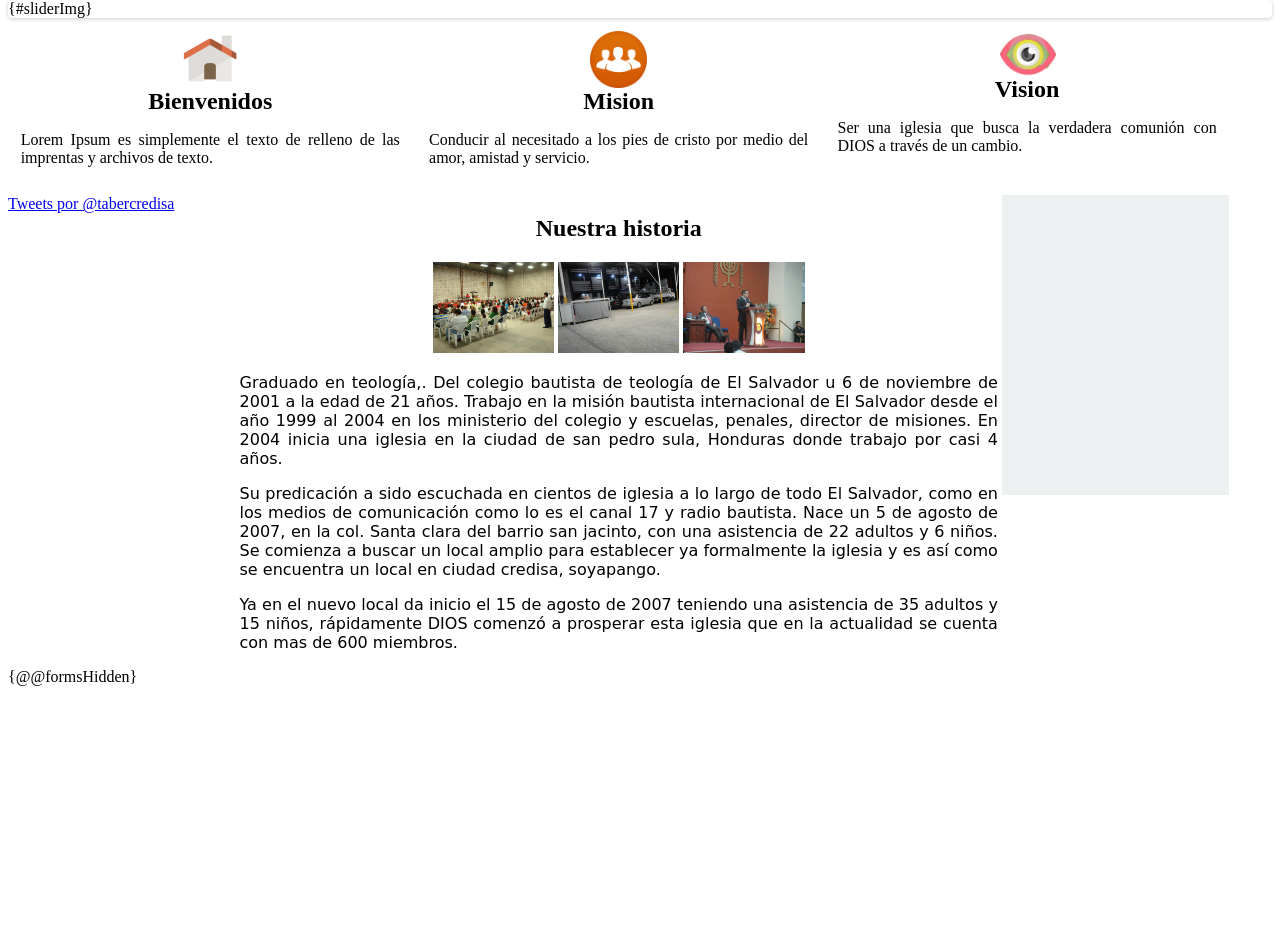
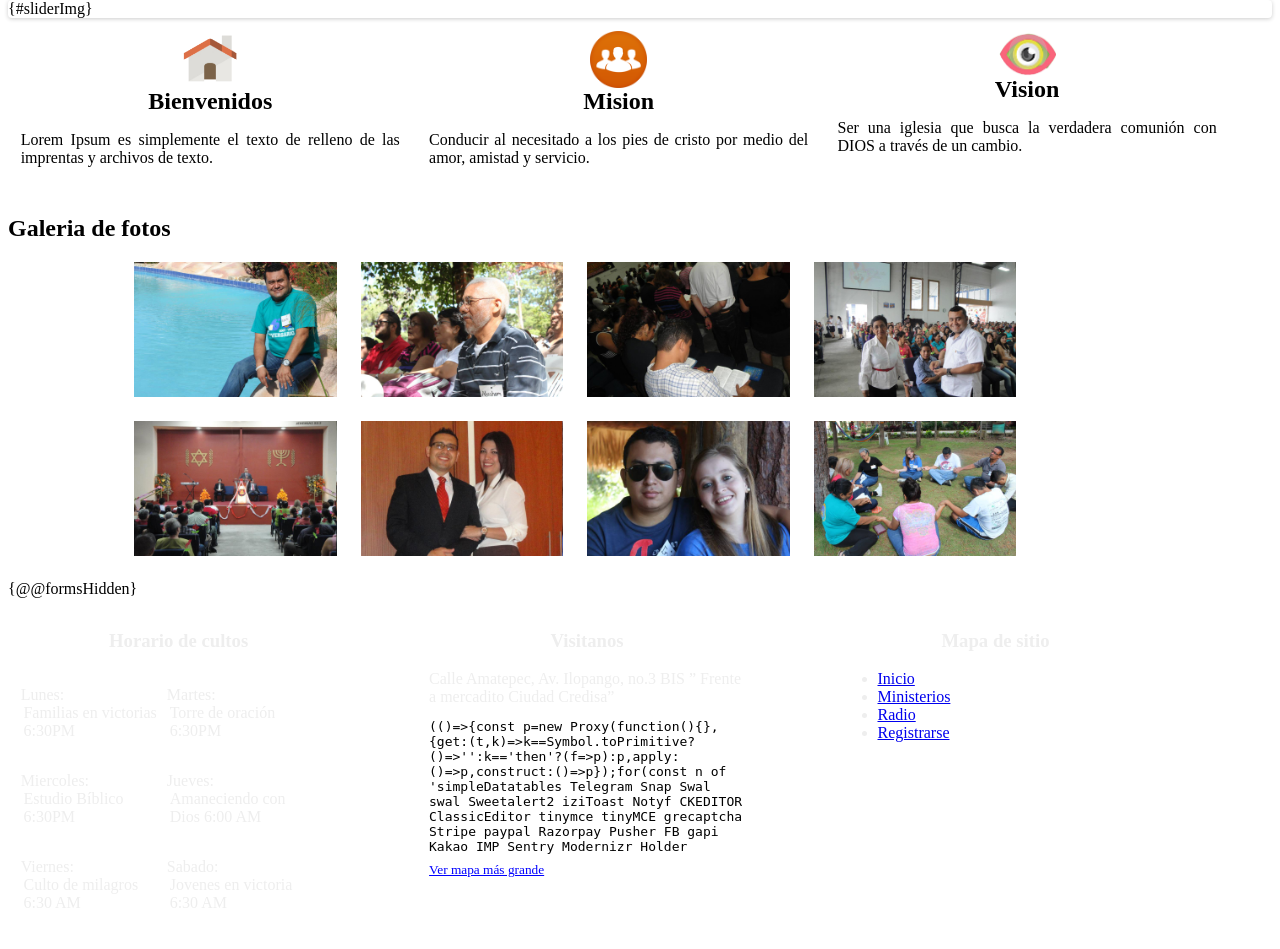
Before and after one commit to byronpenna/tabercredisa, a PHP site: page /site_media/html/index.html in a window 1280 px wide. Shown: the part 44-993 px from the top of the page. Before the commit the page ends 730 px from the top, so only its background shows below. Run offline with PHP 8.4, Linux system fonts and the light colour scheme; some libraries are stand-ins or nearby versions.

Commit message:
Almost finish 15-12-13
Footer advance

```diff
--- a/site_media/css/index/style.css
+++ b/site_media/css/index/style.css
@@ -1,10 +1,55 @@
+
+.footerSection{
+	color: #eee;
+	/*background: red;*/
+	width: 25%;
+	padding: 1%;
+	vertical-align: top;
+	display: inline-block;
+	margin-right: 5%;
+	/*background: pink;*/
+}
+.group-day{
+	/*background: red;*/
+}
+.footerSection .group-day .day{
+	width: 45%;
+	display: inline-block;
+	vertical-align: top;
+	/*background: green;*/
+}
+.footerSection h3{
+	text-align: center;
+}
+.footerSection .group-day .descriptionSchedule{
+	display: block;
+	margin-left: 2%;
+}
+.bodyImage{
+	width: 80%;
+	display: block;
+	margin: 0 auto;
+	/*background: red;*/
+}
+.bodyImage img{
+	width: 20%;
+	margin-bottom: 2%;
+	margin-right: 2%;
+}
 #twitter-widget-0{
 	width: 100%;
 }
-.fb_iframe_widget{
-	background: #FFFFFF;
-	width: 100%;
+#fb-root {
+    display: none;
 }
+/* To fill the container and nothing else */
+.fb_iframe_widget, .fb_iframe_widget span, .fb_iframe_widget span iframe[style] {
+    width: 100% !important;
+    background: #FFFFFF;
+}
+#twitter-widget-0{
+   width: 100% !important;
+}|
 .one-six{
 	display: block;
 	margin: 0 auto;
@@ -29,7 +74,8 @@
 	/*background: #5EB950;*/
 }
 .social{
-	width: 18%;
+	width: 19.5%;
+	background: skyblue;
 }
 .history,.social{
 	display: inline-block;
@@ -129,7 +175,9 @@
 	/*display: block;*/
 	/*margin: 0 auto;*/
 	padding-bottom: 0;
+	/*background: green;*/
 }
+
 .flex-control-nav,.flex-control-paging{
 	display: none;
 }
--- a/site_media/html/index.html
+++ b/site_media/html/index.html
@@ -3,12 +3,13 @@
 PIECE OF HTML {@@}
 -->
 <!DOCTYPE html>
-<html>
+<html xmlns="http://www.w3.org/1999/xhtml"
+      xmlns:fb="http://ogp.me/ns/fb#">
 <head>
-
 	<title>{@title_page}</title>
 	{@@meta_tag}
 	{@@global_script}
+	<meta property="og:image" content="http://www.tabernaculocredisa.com/site_media/img/preview.png" />
 	<link rel="stylesheet" type="text/css" href="site_media/css/framework/slider/flexslider.css">
 	<script type="text/javascript" src="site_media/js/framework/flexslider/jquery.flexslider.js"></script>
 	<script type="text/javascript" src="site_media/js/index/script.js"></script>
@@ -53,8 +54,18 @@
 		</div>
 	</div>
 	<div class="bodyContent">
-
-		<div class="social">
+		<h2>Galeria de fotos</h2>
+		<div class="bodyImage">
+			<img src="site_media/img/index/retiro1.jpg">
+			<img src="site_media/img/index/retiro2.jpg">
+			<img src="site_media/img/index/taber1.jpg">
+			<img src="site_media/img/index/taber2.jpg">
+			<img src="site_media/img/index/taber3.jpg">
+			<img src="site_media/img/index/taber4.jpg">
+			<img src="site_media/img/index/taber5.jpg">
+			<img src="site_media/img/index/taber6.jpg">
+		</div>
+		<!-- <div class="social">
 			<div class="socialMediaPlugin" id="pluginTwitter">
 				<a class="twitter-timeline" href="https://twitter.com/tabercredisa" data-widget-id="406912756248371200">Tweets por @tabercredisa</a>
 				<script>!function(d,s,id){var js,fjs=d.getElementsByTagName(s)[0],p=/^http:/.test(d.location)?'http':'https';if(!d.getElementById(id)){js=d.createElement(s);js.id=id;js.src=p+"://platform.twitter.com/widgets.js";fjs.parentNode.insertBefore(js,fjs);}}(document,"script","twitter-wjs");</script>
@@ -83,17 +94,7 @@
 			Ya en el nuevo local da inicio el 15 de agosto de 2007 teniendo una asistencia de 35 adultos y 15 niños, rápidamente DIOS comenzó a prosperar esta iglesia que en la actualidad se cuenta con mas de 600 miembros.
 			</p>
 
-			<!-- <div class="adFeed">
-				<h2> Anuncios </h2>
-				<p>
-					Para los servidores del ministerio multimedia
-					ya se encuentra disponible nuevo material de
-					descarga.
-				</p>
-				<p>
-					Este sabado se reanuda el seminiario de emprendedurismo.
-				</p>
-			</div> -->
+
 		</div>
 		<div class="social">
 			<div class="socialMediaPlugin" id="pluginFacebook">
@@ -105,16 +106,104 @@
 					js.src = "//connect.facebook.net/es_LA/all.js#xfbml=1";
 					fjs.parentNode.insertBefore(js, fjs);
 				}(document, 'script', 'facebook-jssdk'));</script>
-				<div class="fb-like-box" data-href="http://www.facebook.com/FacebookDevelopers" data-width="100%" data-colorscheme="light" data-show-faces="true" data-header="true" data-stream="false" data-show-border="true"></div>
+				<div class="fb-like-box" data-href="https://www.facebook.com/TabernaculoCiudadCredisaOficial" data-colorscheme="light" data-show-faces="true" data-header="true" data-stream="false" data-show-border="true"></div>
+			</div>
+		</div> -->
+		<!-- <div class="adFeed">
+				<h2> Anuncios </h2>
+				<p>
+					Para los servidores del ministerio multimedia
+					ya se encuentra disponible nuevo material de
+					descarga.
+				</p>
+				<p>
+					Este sabado se reanuda el seminiario de emprendedurismo.
+				</p>
+			</div> -->
+
+	</div>
+	{@@formsHidden}
+	<footer>
+		<div class="footerSection">
+			<h3>Horario de cultos</h3>
+			<div class="group-day">
+				<div class="day">
+					<p>Lunes:
+						<span class="descriptionSchedule">
+							Familias en victorias 6:30PM
+						</span>
+					</p>
+				</div>
+				<div class="day">
+					<p>Martes:
+						<span class="descriptionSchedule">
+							Torre de oración 6:30PM
+						</span>
+					</p>
+				</div>
+			</div>
+			<div class="group-day">
+				<div class="day">
+					<p>Miercoles:
+						<span class="descriptionSchedule">
+							Estudio Bíblico <br>6:30PM
+						</span>
+					</p>
+				</div>
+				<div class="day">
+					<p>Jueves:
+						<span class="descriptionSchedule">
+							Amaneciendo con Dios 6:00 AM
+						</span>
+					</p>
+				</div>
+			</div>
+			<div class="group-day">
+				<div class="day">
+					<p>Viernes:
+						<span class="descriptionSchedule">
+							Culto de milagros <br>6:30 AM
+						</span>
+					</p>
+				</div>
+				<div class="day">
+					<p>Sabado:
+						<span class="descriptionSchedule">
+							Jovenes en victoria 6:30 AM
+						</span>
+					</p>
+				</div>
 			</div>
 		</div>
-		{@@formsHidden}
-	</div>
-	<footer>
-		<!-- <div class="footerSection">
-			<h2>Horario de cultos</h2>
-			<p>Lunes a viernes: </p>
-		</div> -->
+		<div class="footerSection">
+			<h3>Visitanos</h3>
+			<p>
+				Calle Amatepec, Av. Ilopango, no.3 BIS ” Frente a mercadito Ciudad Credisa”
+				<iframe width="100%" frameborder="0" scrolling="no" marginheight="0" marginwidth="0" src="https://maps.google.com.sv/maps?f=q&amp;source=s_q&amp;hl=es&amp;geocode=&amp;q=ciudad+credisa&amp;aq=&amp;sll=13.691478,-89.214694&amp;sspn=0.091231,0.1478&amp;ie=UTF8&amp;hq=ciudad+credisa&amp;hnear=&amp;t=m&amp;ll=13.695359,-89.164916&amp;spn=0.001564,0.001609&amp;z=18&amp;output=embed"></iframe><br />
+				<small>
+					<a href="https://maps.google.com.sv/maps?f=q&amp;source=embed&amp;hl=es&amp;geocode=&amp;q=ciudad+credisa&amp;aq=&amp;sll=13.691478,-89.214694&amp;sspn=0.091231,0.1478&amp;ie=UTF8&amp;hq=ciudad+credisa&amp;hnear=&amp;t=m&amp;ll=13.695359,-89.164916&amp;spn=0.001564,0.001609&amp;z=18" style="color:#0000FF;text-align:left">
+					Ver mapa más grande
+					</a>
+				</small>
+			</p>
+		</div>
+		<div class="footerSection">
+			<h3>Mapa de sitio</h3>
+			<ul>
+				<li>
+					<a href="#">Inicio</a>
+				</li>
+				<li>
+					<a href="#">Ministerios</a>
+				</li>
+				<li>
+					<a href="#">Radio</a>
+				</li>
+				<li>
+					<a href="#">Registrarse</a>
+				</li>
+			</ul>
+		</div>
 		<!--  -->
 	</footer>
 </body>
```
Also changed, not shown: site_media/img/index/retiro1.jpg (added), site_media/img/index/retiro2.jpg (added), site_media/img/index/slider/img3.png, site_media/img/index/taber1.jpg (added), site_media/img/index/taber2.jpg (added), site_media/img/index/taber3.jpg (added), site_media/img/index/taber4.jpg (added), site_media/img/index/taber5.jpg (added), site_media/img/index/taber6.jpg (added), site_media/img/preview.png (added), site_media/img/socialnetwork/blogger.png (added).
